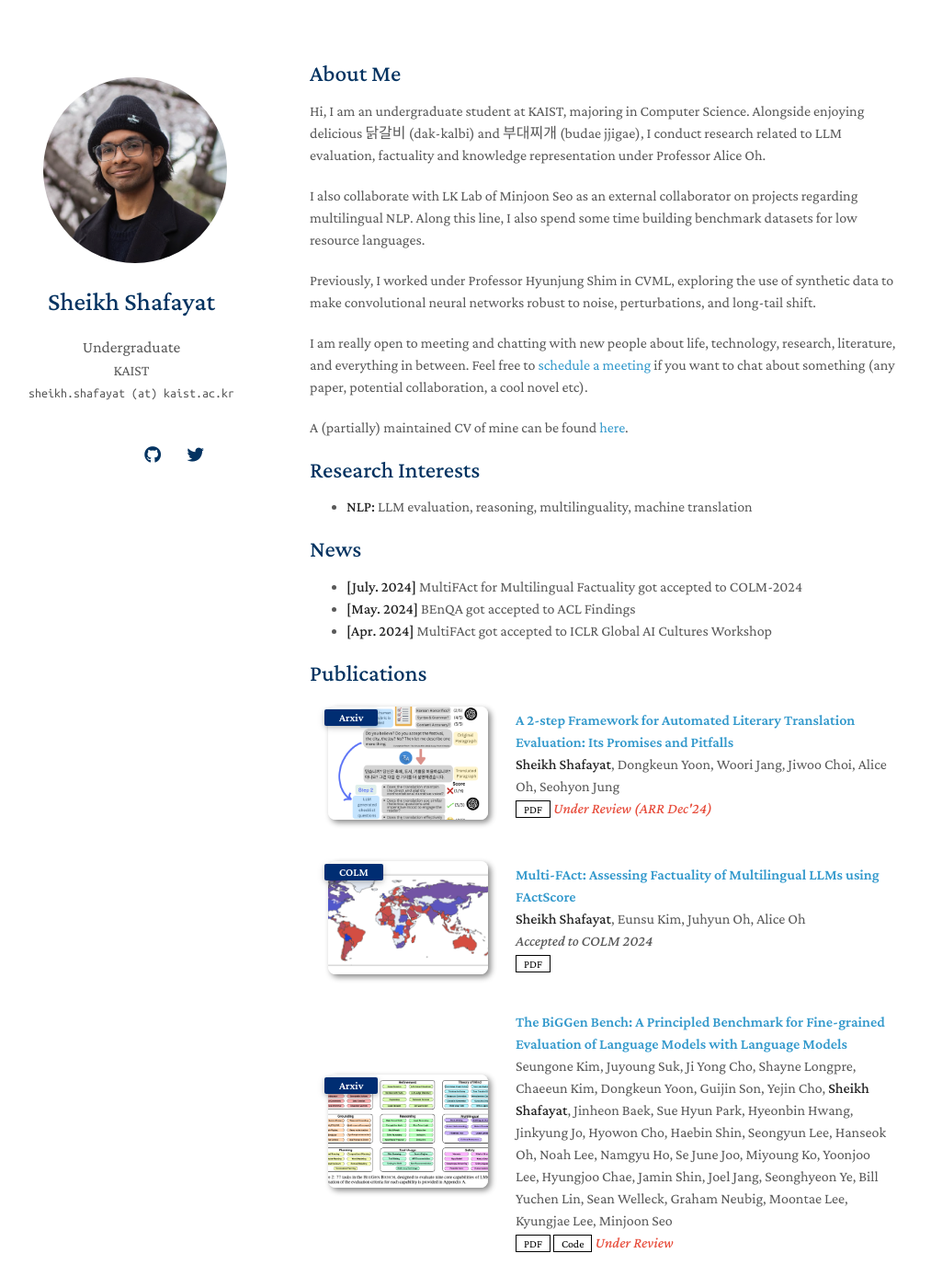
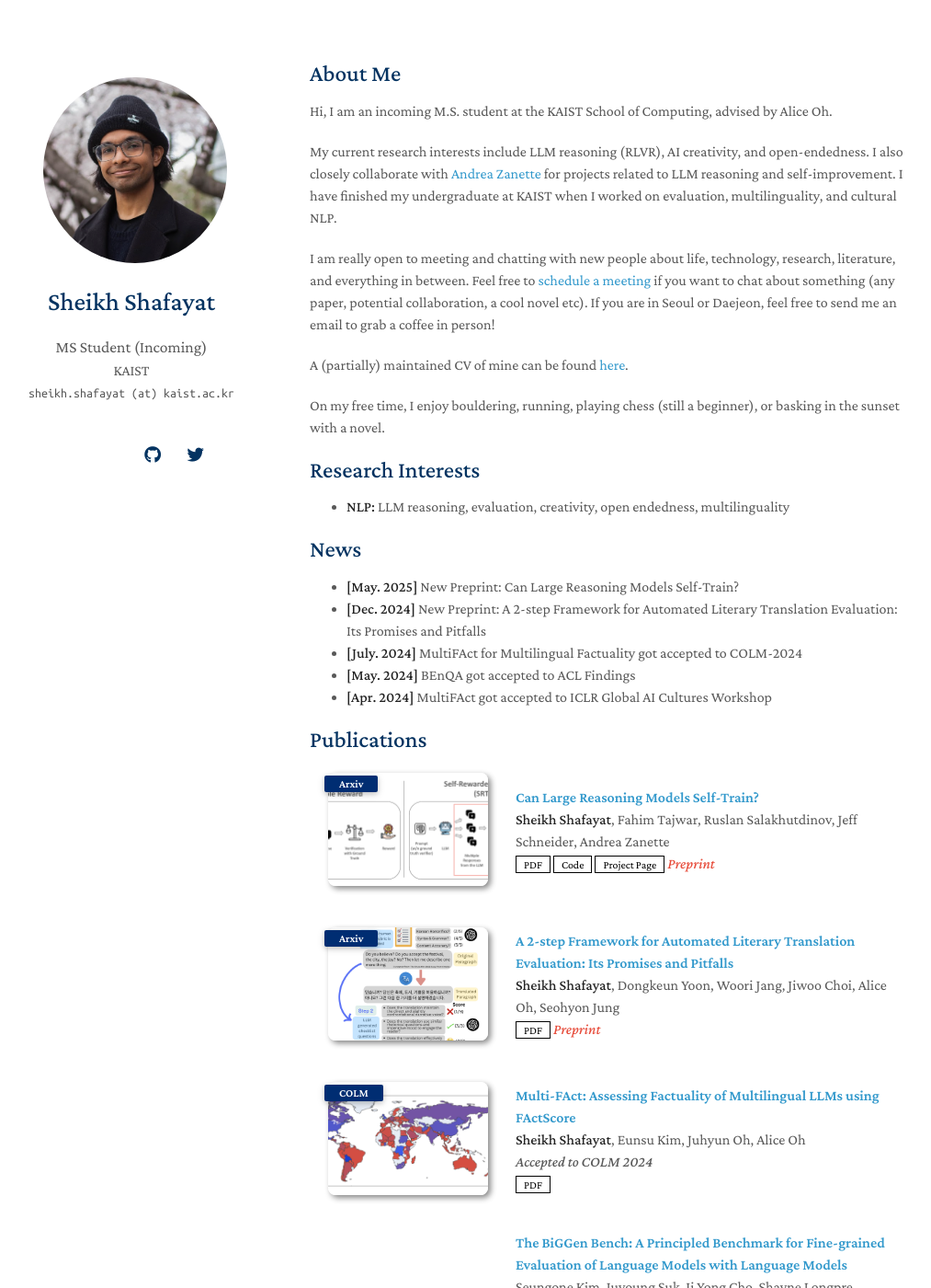
Before and after one commit to sheikhshafayat/sheikhshafayat.github.io, a Jekyll site: the page built from index.md, in a window 1280 px wide and 1400 px high. Shown: the whole window at 92% size, without its empty margins (133-1146 px from the left). Built offline with Jekyll 4.4.1, drawn with Linux system fonts in a browser that asks for light colours; nearby versions of some CDN libraries; a style sheet for code colours, icons or effects is not loaded; our own code applies the rules of GitHub Pages for plain Markdown files; some of the changed text lies outside the part shown.

Commit message:
new updates

```diff
--- a/_config.yml
+++ b/_config.yml
@@ -1,6 +1,6 @@
 # Basic Information
 title: Sheikh Shafayat
-position: Undergraduate
+position: MS Student (Incoming)
 affiliation: KAIST
 email: sheikh.shafayat (at) kaist.ac.kr
 
--- a/_data/publications.yml
+++ b/_data/publications.yml
@@ -1,4 +1,15 @@
 main:
+  - title: "Can Large Reasoning Models Self-Train?"
+    authors: <strong> Sheikh Shafayat</strong>, Fahim Tajwar, Ruslan Salakhutdinov, Jeff Schneider, Andrea Zanette
+    conference_short: Arxiv
+    # conference: Arxiv Preprint; To be submitted to ARR Dec'24
+    pdf: https://arxiv.org/abs/2505.21444
+    code: https://github.com/tajwarfahim/srt
+    page: https://self-rewarding-llm-training.github.io/
+    # bibtex: https://class-il.mpi-inf.mpg.de/mnemonics/
+    notes: Preprint
+    image: ./assets/img/srt.png
+
   - title: "A 2-step Framework for Automated Literary Translation Evaluation: Its Promises and Pitfalls"
     authors: <strong> Sheikh Shafayat</strong>, Dongkeun Yoon, Woori Jang, Jiwoo Choi, Alice Oh, Seohyon Jung
     conference_short: Arxiv
@@ -7,7 +18,7 @@ main:
     # code: https://github.com/sheikhshafayat/multi-fact
     # page: https://class-il.mpi-inf.mpg.de/mnemonics/
     # bibtex: https://class-il.mpi-inf.mpg.de/mnemonics/
-    notes: Under Review (ARR Dec'24)
+    notes: Preprint
     image: ./assets/img/littrans-eval.png
   - title: "Multi-FAct: Assessing Factuality of Multilingual LLMs using FActScore"
     authors: <strong>Sheikh Shafayat</strong>, Eunsu Kim, Juhyun Oh, Alice Oh
--- a/index.md
+++ b/index.md
@@ -4,22 +4,23 @@ layout: homepage
 
 ## About Me
 
-Hi, I am an undergraduate student at KAIST, majoring in Computer Science. Alongside enjoying delicious 닭갈비 (dak-kalbi) and 부대찌개 (budae jjigae), I conduct research related to LLM evaluation, factuality and knowledge representation under Professor Alice Oh.
+Hi, I am an incoming M.S. student at the KAIST School of Computing, advised by Alice Oh.
 
-I also collaborate with LK Lab of Minjoon Seo as an external collaborator on projects regarding multilingual NLP. Along this line, I also spend some time building benchmark datasets for low resource languages.
+My current research interests include LLM reasoning (RLVR), AI creativity, and open-endedness. I also closely collaborate with [Andrea Zanette](https://azanette.com/) for projects related to LLM reasoning and self-improvement. I have finished my undergraduate at KAIST when I worked on evaluation, multilinguality, and cultural NLP.
 
-Previously, I worked under Professor Hyunjung Shim in CVML, exploring the use of synthetic data to make convolutional neural networks robust to noise, perturbations, and long-tail shift.
-
-I am really open to meeting and chatting with new people about life, technology, research, literature, and everything in between. Feel free to [schedule a meeting](https://calendly.com/sheikhshafayat2/30min) if you want to chat about something (any paper, potential collaboration, a cool novel etc).
+I am really open to meeting and chatting with new people about life, technology, research, literature, and everything in between. Feel free to [schedule a meeting](https://calendly.com/sheikhshafayat2/30min) if you want to chat about something (any paper, potential collaboration, a cool novel etc). If you are in Seoul or Daejeon, feel free to send me an email to grab a coffee in person!
 
 A (partially) maintained CV of mine can be found [here](https://docs.google.com/document/d/1qmBlSpN3PfOCr4rOwJWPg8lZisJHGYy0PhR2ARucJmc/edit).
 
+On my free time, I enjoy bouldering, running, playing chess (still a beginner), or basking in the sunset with a novel.
+
 ## Research Interests
 
-- **NLP:** LLM evaluation, reasoning, multilinguality, machine translation
+- **NLP:** LLM reasoning, evaluation, creativity, open endedness, multilinguality
 
 ## News
-
+- **[May. 2025]** New Preprint: Can Large Reasoning Models Self-Train?
+- **[Dec. 2024]** New Preprint: A 2-step Framework for Automated Literary Translation Evaluation: Its Promises and Pitfalls
 - **[July. 2024]** MultiFAct for Multilingual Factuality got accepted to COLM-2024
 - **[May. 2024]** BEnQA got accepted to ACL Findings
 - **[Apr. 2024]** MultiFAct got accepted to ICLR Global AI Cultures Workshop
@@ -28,3 +29,9 @@ A (partially) maintained CV of mine can be found [here](https://docs.google.com/
 {% include_relative _includes/publications.md %}
 
 <!-- {% include_relative _includes/services.md %} -->
+## Current Readings
+
+Here are the three latest books that I am reading/just finished. I would be very grateful to receive book recommendations from anyone!
+- **Convenience Store Woman (Sayaka Murata):** A woman working at a convenience store for 18 years feels herself to be a part of it. A beautiful novela on societal expectation, womanhood and abnormality.
+- **Nexus (Yuval Noah Harari):** I enjoy Harari's writings — Sapiens being still one of my all time favorites. Nexus is a fascinating exploration on the nature of human collaboration and information networks (I am still in the beginning stage; so I might update this after finishing the book).
+- **Never Let Me Go (Kazuo Ishiguro):** I just started this book, of which I heard a lot from a lot of people. Would update this once I am done.
```
Also changed, not shown: assets/img/srt.png (added).
